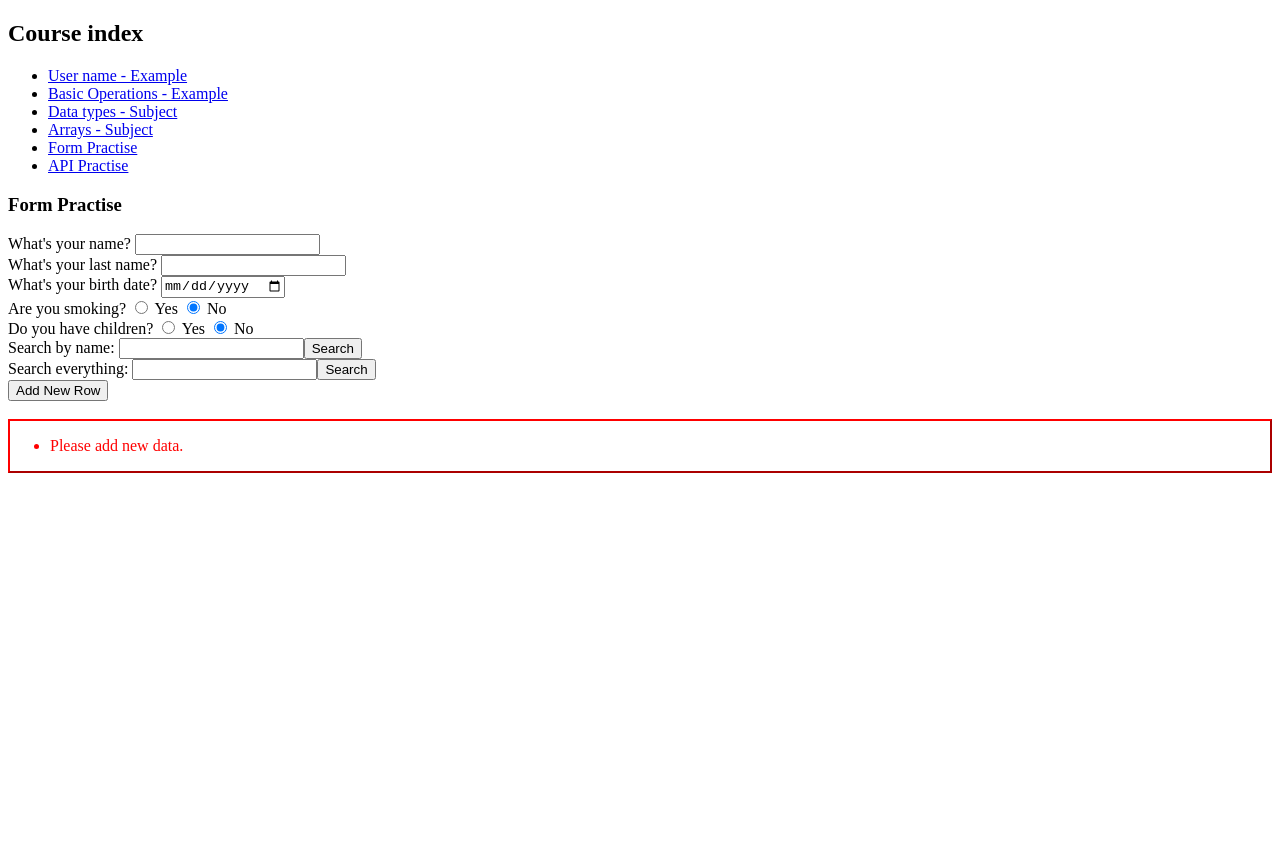
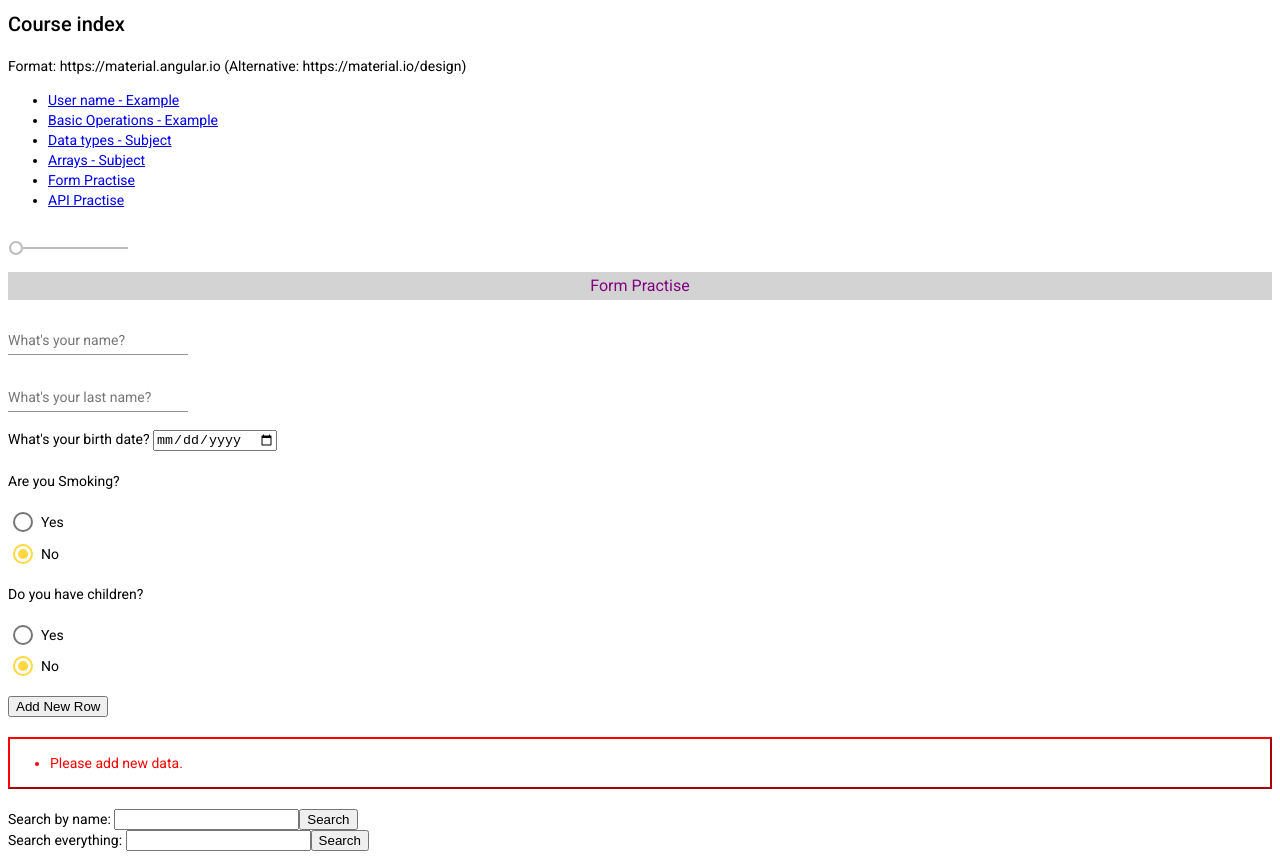
Before and after one commit to apheliana/ANGH-Education, an Angular app: page /form-practise in a window 1280 px wide. Before the commit the page ends 800 px from the top, so only its background shows below. Built offline with nearby package versions, Linux system fonts and the light colour scheme.

Commit message:
angular material adaptation v00

```diff
--- a/angular.json
+++ b/angular.json
@@ -28,6 +28,7 @@
               "src/assets"
             ],
             "styles": [
+              "./node_modules/@angular/material/prebuilt-themes/deeppurple-amber.css",
               "src/styles.sass"
             ],
             "scripts": []
@@ -92,6 +93,7 @@
               "src/assets"
             ],
             "styles": [
+              "./node_modules/@angular/material/prebuilt-themes/deeppurple-amber.css",
               "src/styles.sass"
             ],
             "scripts": []
--- a/package.json
+++ b/package.json
@@ -12,10 +12,12 @@
   "private": true,
   "dependencies": {
     "@angular/animations": "9.1.7",
+    "@angular/cdk": "^9.2.4",
     "@angular/common": "9.1.7",
     "@angular/compiler": "9.1.7",
     "@angular/core": "9.1.7",
     "@angular/forms": "9.1.7",
+    "@angular/material": "^9.2.4",
     "@angular/platform-browser": "9.1.7",
     "@angular/platform-browser-dynamic": "9.1.7",
     "@angular/router": "9.1.7",
--- a/src/app/app.component.html
+++ b/src/app/app.component.html
@@ -1,6 +1,9 @@
 <div>
   <h2>Course index</h2>
 </div>
+
+<div>Format: https://material.angular.io (Alternative: https://material.io/design)</div>
+
 <div class="content" role="main">
   <ul>
     <li><a routerLink="/username">User name - Example</a></li>
@@ -12,4 +15,6 @@
   </ul>
 </div>
 
+<mat-slider min="1" max="100" step="1" value="1"></mat-slider>
+
 <router-outlet></router-outlet>
--- a/src/app/form-practise.component.css
+++ b/src/app/form-practise.component.css
@@ -3,3 +3,23 @@
   color: red;
   text-align: left;
 }
+
+h3 {
+  text-align: center;
+  background-color: lightgrey;
+  color: purple;
+}
+
+.mat-form-field {
+  margin-right: 12px;
+}
+
+.radio-group {
+  display: flex;
+  flex-direction: column;
+  margin: 15px 0;
+}
+
+.radio-button {
+  margin: 5px;
+}
--- a/src/app/form-practise.component.html
+++ b/src/app/form-practise.component.html
@@ -1,47 +1,65 @@
 
 <h3>Form Practise</h3>
 
-<div>
-  What's your name?
-  <input [(ngModel)]="name" />
-</div>
-
-<div>
-  What's your last name?
-  <input [(ngModel)]="nameLast" />
-</div>
+<mat-form-field>
+  <mat-label>What's your name?</mat-label>
+  <input matInput placeholder="Name?" [(ngModel)]="name" />
+</mat-form-field>
+<br>
+<mat-form-field>
+  <mat-label>What's your last name?</mat-label>
+  <input matInput placeholder="Last name?" [(ngModel)]="nameLast" />
+</mat-form-field>
+<br>
 
 <div>
   What's your birth date?
   <input type="date" [(ngModel)]="birthDateText" />
 </div>
+<br>
+
+<!--
+  This is not working
+<input [matDatepicker]="myDatepicker">
+<mat-datepicker #myDatepicker></mat-datepicker>
+
+OR this
+
+  <mat-form-field>
+  <mat-label>What's your birth date?</mat-label>
+  <input matInput [matDatepicker]="picker" [(ngModel)]="birthDateText">
+  <mat-datepicker-toggle matSuffix [for]="picker"></mat-datepicker-toggle>
+  <mat-datepicker #picker></mat-datepicker>
+</mat-form-field>
+
+-->
 
 <div>
-  Are you smoking?
-  <input type="radio" [value]="true" name="smoking" [(ngModel)]="isSmoking" /> Yes
-  <input type="radio" [value]="false" name="smoking" [(ngModel)]="isSmoking" /> No
-</div>
+  <label id="are-you-smoking">Are you Smoking?</label>
+<mat-radio-group
+  name="smoking"
+  aria-labelledby="are-you-smoking"
+  class="radio-group"
+  [(ngModel)]="isSmoking"> <!--aria-label="Are you Smoking?"  not working-->
+    <mat-radio-button class="radio-button" [value]="true" > Yes </mat-radio-button>
+    <mat-radio-button class="radio-button" [value]="false" > No </mat-radio-button>
+</mat-radio-group></div>
 
 <div>
-  Do you have children?
-  <input type="radio" [value]="true" name="haveChildren" [(ngModel)]="haveChildren" /> Yes
-  <input type="radio" [value]="false" name="haveChildren" [(ngModel)]="haveChildren" /> No
-</div>
+  <label id="do-you-have-children">Do you have children?</label>
+<mat-radio-group
+  name="haveChildren"
+  aria-labelledby="do-you-have-children"
+  class="radio-group"
+  [(ngModel)]="haveChildren"> <!--aria-label=""  not working-->
+    <mat-radio-button class="radio-button" [value]="true" > Yes </mat-radio-button>
+    <mat-radio-button class="radio-button" [value]="false" > No </mat-radio-button>
+</mat-radio-group></div>
 
-<div *ngIf="haveChildren">
-  How many children do you have?
-  <input [(ngModel)]="noOfChildren" />
-</div>
-
-<div>
-  Search by name:
-  <input [(ngModel)]="searchName" /> <button (click)="searchByName()">Search</button>
-</div>
-
-<div>
-  Search everything:
-  <input [(ngModel)]="searchAll" /> <button (click)="searchInAll()">Search</button>
-</div>
+<mat-form-field *ngIf="haveChildren">
+  <label id="how-many-children">How many children do you have?</label>
+  <input matInput aria-labelledby="how-many-children" [(ngModel)]="noOfChildren" />
+</mat-form-field>
 
 <div *ngIf="errorMessageArray" class="Warning">
   <ul *ngFor="let errorMessage of errorMessageArray">
@@ -82,6 +100,17 @@
     </tr>
   </table>
 </div>
+<br>
+<div>
+  Search by name:
+  <input [(ngModel)]="searchName" /> <button (click)="searchByName()">Search</button>
+</div>
+
+<div>
+  Search everything:
+  <input [(ngModel)]="searchAll" /> <button (click)="searchInAll()">Search</button>
+</div>
+
 <ng-template #noUser>
   <div class="Warning">
     <ul>
--- a/src/index.html
+++ b/src/index.html
@@ -6,8 +6,10 @@
   <base href="/">
   <meta name="viewport" content="width=device-width, initial-scale=1">
   <link rel="icon" type="image/x-icon" href="favicon.ico">
+  <link href="https://fonts.googleapis.com/css?family=Roboto:300,400,500&display=swap" rel="stylesheet">
+  <link href="https://fonts.googleapis.com/icon?family=Material+Icons" rel="stylesheet">
 </head>
-<body>
+<body class="mat-typography">
   <app-root></app-root>
 </body>
 </html>
```
Also changed, not shown: src/app/app.module.ts (+13 -2 lines), 2 other files (tests, documents, lock files or other folders).
